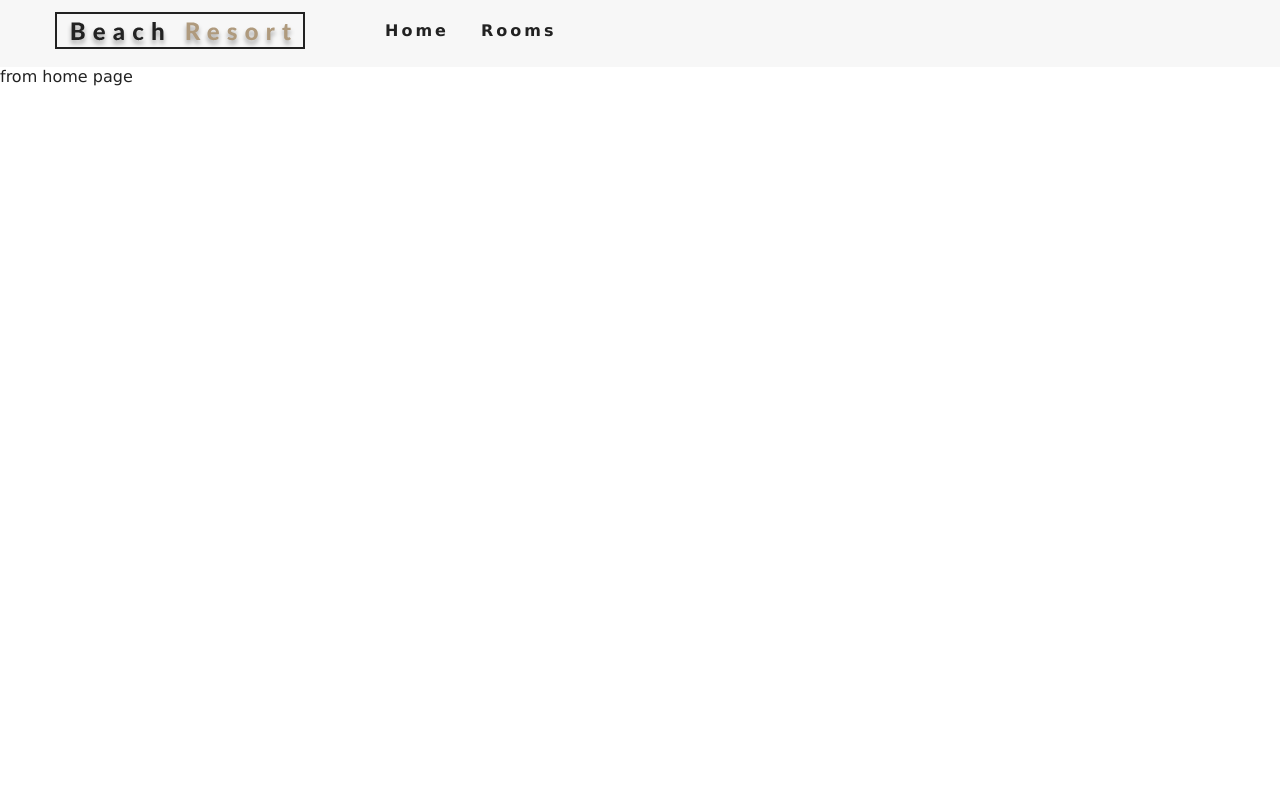
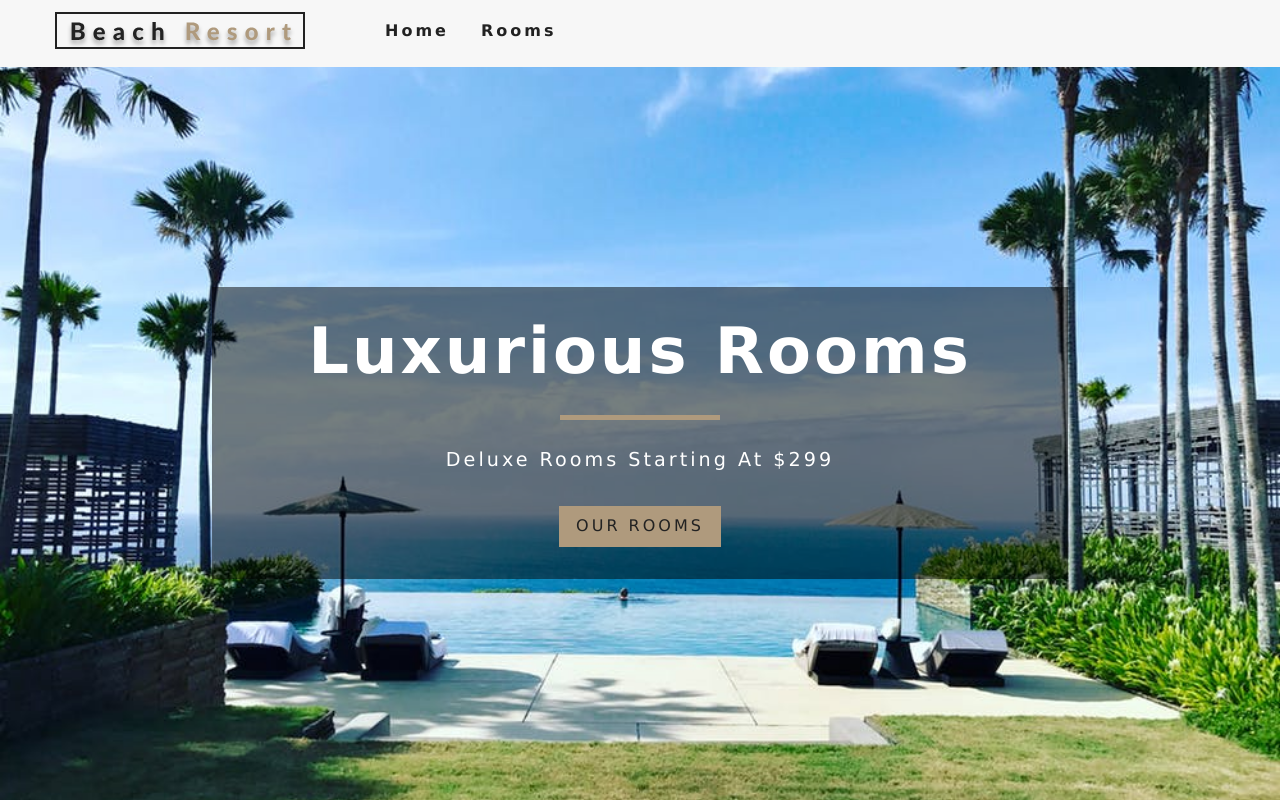
Before and after one commit to B-HANSEN/Tara_Beach_Resort, a React (Create React App) app: page / in a window 1280 px wide. Built offline with nearby package versions, Linux system fonts and the light colour scheme.

Commit message:
setup banner component

```diff
--- /dev/null
+++ b/src/components/Banner.js
@@ -0,0 +1,17 @@
+import React from 'react';
+
+
+export default function Banner({ children, title, subtitle }) {
+
+        return (
+            <div className="banner">
+                <h1>{ title }</h1>
+                <div>
+
+                </div>
+                <p>{ subtitle }</p>
+                { children }
+
+            </div>
+        )
+    };
--- /dev/null
+++ b/src/components/Hero.js
@@ -0,0 +1,17 @@
+import React from 'react';
+
+
+export default function Hero({ children, hero }) {
+
+
+    return (
+        <header className={ hero }>
+            { children }
+        </header>
+    )
+
+};
+
+Hero.defaultProps = {
+    hero: 'defaultHero '
+}
--- a/src/pages/Error.js
+++ b/src/pages/Error.js
@@ -1,6 +1,15 @@
 import React from 'react';
+import Hero from '../components/Hero';
+import Banner from '../components/Banner';
+import { Link } from 'react-router-dom';
 
 
 export default function Error () {
-    return <div>from error page</div>;
+    return <Hero>
+        <Banner title="404" subtitle="page not found">
+            <Link to='/'className="btn-primary">
+                return home
+            </Link>
+        </Banner>
+    </Hero>
 }
--- a/src/pages/Home.js
+++ b/src/pages/Home.js
@@ -1,6 +1,15 @@
 import React from 'react';
+import Hero from '../components/Hero';
+import Banner from '../components/Banner';
+import { Link } from 'react-router-dom';
 
 
 export default function Home () {
-    return <div>from home page</div>;
+    return <Hero>
+        <Banner title="luxurious rooms" subtitle="deluxe rooms starting at $299">
+            <Link to='/rooms' className="btn-primary">
+                our rooms
+            </Link>
+        </Banner>
+    </Hero>
 };
--- a/src/pages/Rooms.js
+++ b/src/pages/Rooms.js
@@ -1,8 +1,21 @@
 import React from 'react';
+import Hero from '../components/Hero';
+import Banner from '../components/Banner';
+import { Link } from 'react-router-dom';
 
 
 const Rooms = () => {
-    return <div>from rooms page</div>;
+
+    return (
+        <Hero hero="roomsHero">
+            <Banner title="our rooms">
+                <Link to='/' className="btn-primary">
+                    return home
+                </Link>
+
+            </Banner>
+        </Hero>
+    )
 }
 
 export default Rooms;
```
